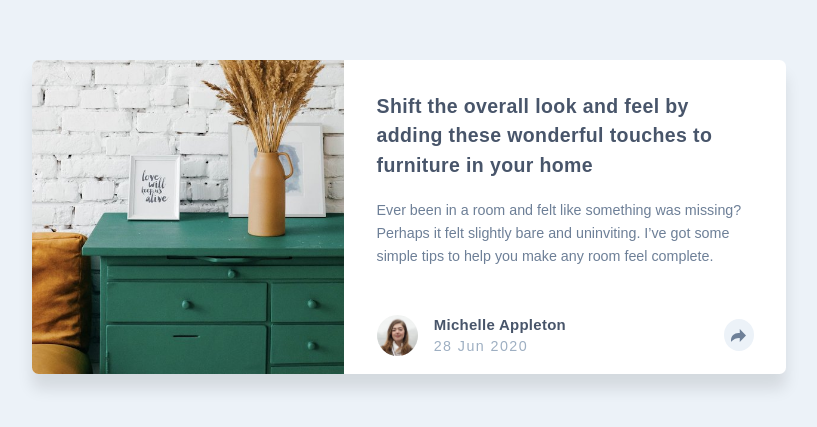
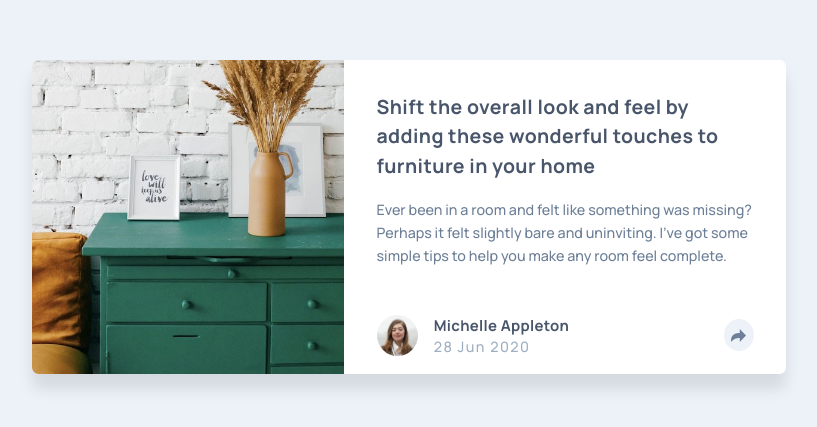
Before and after one commit to sansanthi/article-preview-component, a plain HTML site: page index.html in a window 1280 px wide. Shown: the part 183-610 px from the top of the page, without its empty margins (231-1048 px from the left). Drawn offline with Linux system fonts and the light colour scheme.

Commit message:
add font family

```diff
--- a/style.css
+++ b/style.css
@@ -1,6 +1,7 @@
+@import url('https://fonts.googleapis.com/css2?family=Manrope:wght@500;700&display=swap');
 
 :root {
-    --primary-font: sans-serif;
+    --primary-font: 'Manrope', sans-serif;
     --dark-grayish-blue: hsl(217, 19%, 35%);
     --dark-blue: hsl(214, 17%, 51%);
     --grayish-blue: hsl(212, 23%, 69%);
```
